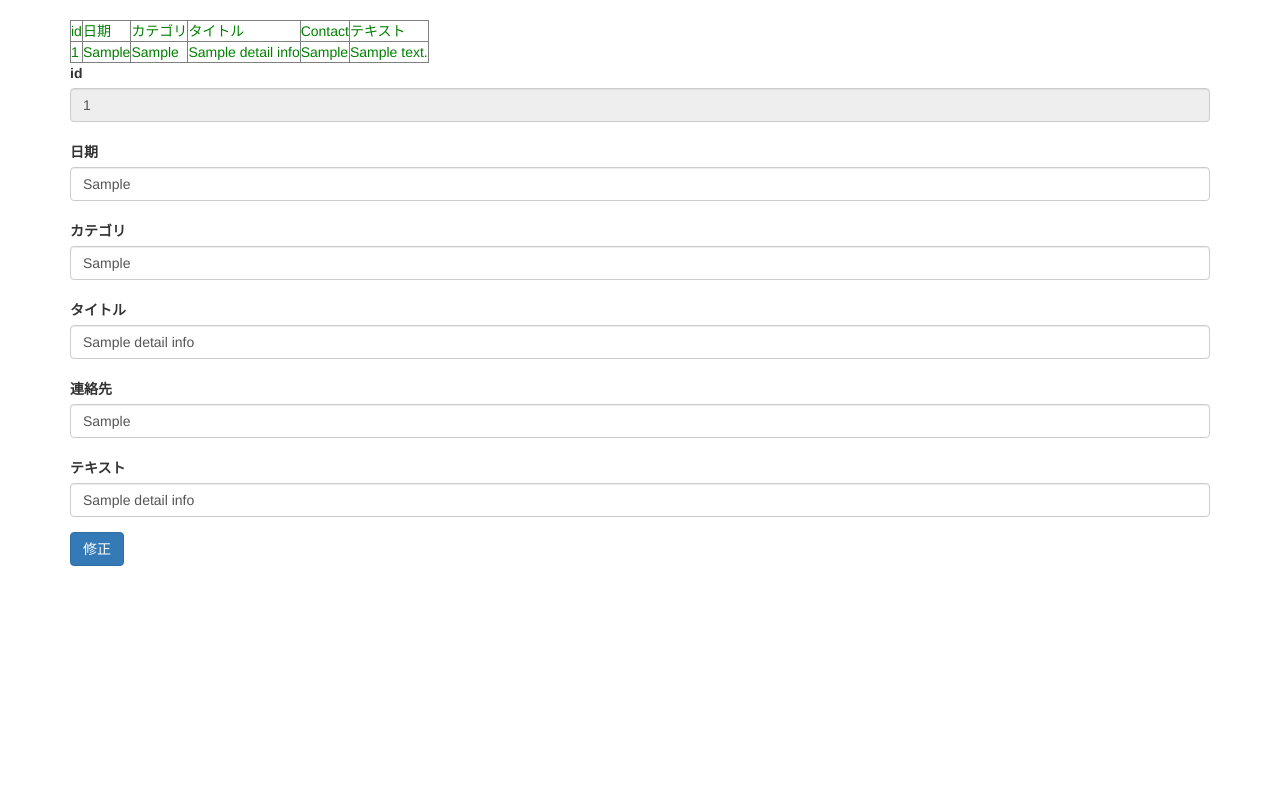
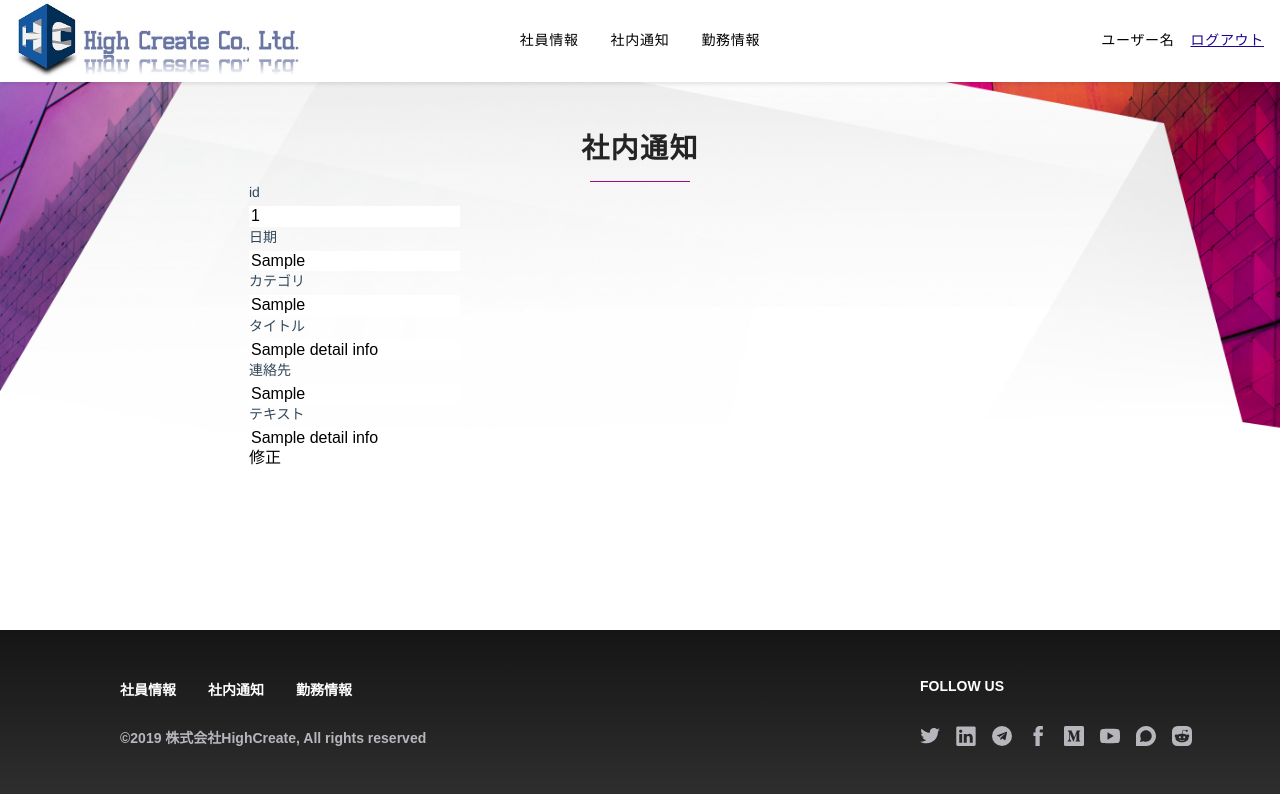
Before and after one commit to Highcreate/highcreate, a Django app: template templates/getdetail.html in a window 1280 px wide. Run offline with Django 3.2, Linux system fonts and the light colour scheme; the template is opened without the code that fills it: most values are stand-ins (such as "Sample title", 1, 10 or a date in 2020); some libraries are stand-ins or nearby versions.

Commit message:
社内通知

```diff
--- a/templates/getdetail.html
+++ b/templates/getdetail.html
@@ -1,77 +1,57 @@
-<!DOCTYPE html>
+{% extends 'officebase.html' %} {% block title %}社内通知 | HighCreate{% endblock %} {% block content %}
+    <div class="p-3 bg-center bg-top bg-white mx-auto relative xl:p-0 PageWrap__ContentContainer-kkdcvd-0 dzVwN"
+         id="site-content" ng-controller="ScrollController" data-ng-init="init('{{ jumpflag }}')">
+        <div classnames="">
+            <div class="Mantel__Container-sc-90mahe-0 loqmwV">
+                <header>
+                    <h1 class=" font-sans text-charcoal tracking-wide uppercase text-center pb-2 font-black uppercase md:text-3xl text-3xl">
+                        社内通知</h1>
+                    <div class=" h-px bg-magenta mx-auto" style="width: 100px;">
+                    </div>
+                </header>
+            </div>
 
-<html ng-app="myApp" lang="ja">
+            <style>
+                table {
+                    border-collapse: collapse;
+                }
 
-<head>
-    　　　<!-- 見た目用にBootstrapを使う -->
-
-    <link rel="stylesheet" type="text/css" href="//maxcdn.bootstrapcdn.com/bootstrap/3.3.6/css/bootstrap.min.css">
-    　　　<!-- AngularJS 1.7.8を公式サイトから引っ張ってくる -->
-
-    <script src="../../static/js/common/angular.js"></script>
-    　　　<!-- ↓↓↓自分で作ったJavaScriptはここから↓↓↓ -->
-
-    <script src="../../static/js/app.js"></script>
-    <title></title>
-</head>
-
-<body class="container">
-<div ng-controller="AppController">
-    <div>
-        <table style="color: green" border="">
-            <tr>
-                <td>id</td>
-                <td>日期</td>
-                <td>カテゴリ</td>
-                <td>タイトル</td>
-                <td>Contact</td>
-                <td>テキスト</td>
-            </tr>
-            <tr>
-                <td>{{ detail_info.userId }}</td>
-                <td>{{ detail_info.matuyaData }}</td>
-                <td>{{ detail_info.matuyaCategory }}</td>
-                <td>{{ detail_info.matuyaTitle }}</td>
-                <td>{{ detail_info.matuyaContact }}</td>
-                <td>{{ detail_info.matuyaText }}</td>
-            </tr>
-
-        </table>
-
-        <div>
-            <form method="post" action="/matuyaadd/">
+                table, td, th {
+                    border: 1px solid black;
+                }
+            </style>
+            <div class="Technology__SectionContainer-sc-1uzfb71-0 dnLgNL">
+                {#                action 内插入方法#}
+                <form method="post" action="/内插入方法/">
                     <!-- {% csrf_token %} -->
                     <div class="form-group">
                         <label for="matuyaid">id</label>
                         <input type="text" class="form-control" readonly="readonly" name="userId"
                                placeholder={{ detail_info.userId }} value="{{ detail_info.userId }}">
                         <br/>
-                    <label for="matuyadata">日期</label>
-                    <input type="text" class="form-control" name="matuyaData" placeholder="日期"
-                           value="{{ detail_info.matuyaData }}">
+                        <label for="userdata">日期</label>
+                        <input type="text" class="form-control" name="userData" placeholder="日期"
+                               value="{{ detail_info.userData }}">
                         <br/>
-                    <label for="matuyacategory">カテゴリ</label>
-                    <input type="text" class="form-control" name="matuyaCategory" placeholder="カテゴリ"
-                           value="{{ detail_info.matuyaCategory }}">
+                        <label for="usercategory">カテゴリ</label>
+                        <input type="text" class="form-control" name="userCategory" placeholder="カテゴリ"
+                               value="{{ detail_info.userCategory }}">
                         <br/>
-                    <label for="matuyatitle">タイトル</label>
-                    <input type="text" class="form-control" name="matuyaTitle"
-                           placeholder="タイトル" value="{{ detail_info.matuyaTitle }}">
+                        <label for="usertitle">タイトル</label>
+                        <input type="text" class="form-control" name="userTitle"
+                               placeholder="タイトル" value="{{ detail_info.userTitle }}">
                         <br/>
-                    <label for="matuyacontact">連絡先</label>
-                    <input type="text" class="form-control" name="matuyaContact" placeholder="連絡先"
-                           value="{{ detail_info.matuyaContact }}">
+                        <label for="usercontact">連絡先</label>
+                        <input type="text" class="form-control" name="useraContact" placeholder="連絡先"
+                               value="{{ detail_info.userContact }}">
                         <br/>
-                    <label for="matuyatext">テキスト</label>
-                    <input type="text" class="form-control" name="matuyaText"
-                           placeholder="テキスト" value="{{ detail_info.matuyaTitle }}">
+                        <label for="usertext">テキスト</label>
+                        <input type="text" class="form-control" name="userText"
+                               placeholder="テキスト" value="{{ detail_info.userTitle }}">
                     </div>
                     <button class="btn btn-primary">修正</button>
                 </form>
             </div>
         </div>
-
-
     </div>
-</body>
-</html>
+{% endblock %}
```
Also changed, not shown: homepage/models.py (+21 -5 lines), homepage/officeviews.py (+9 -9 lines), templates/getdetails.html (+33 -24 lines), templates/notice.html (+6 -7 lines). Lines whose indentation alone changed are shown as unchanged.
